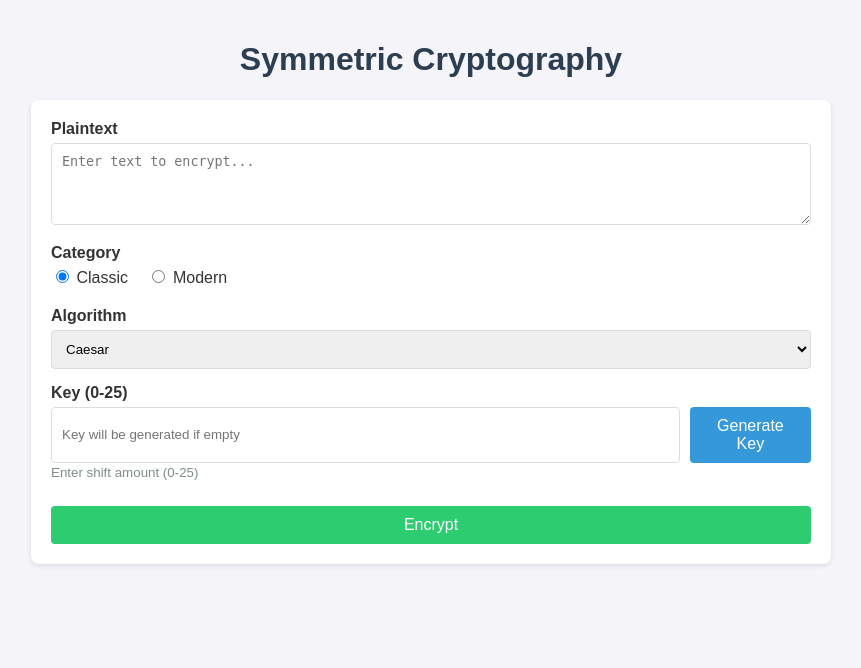
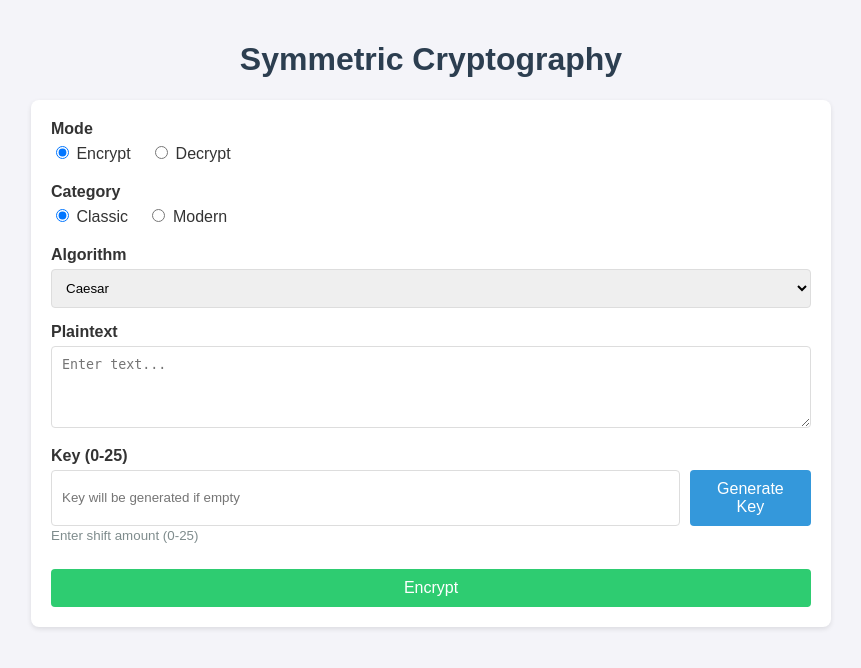
Before and after one commit to AliNyko/Cryptography, a FastAPI app: page / in a window 1280 px wide. Shown: the top 668 px of the page, without its empty margins (209-1070 px from the left). Run offline with FastAPI, Linux system fonts and the light colour scheme.

Commit message:
Update HTML for Decrypt mode

```diff
--- a/templates/index.html
+++ b/templates/index.html
@@ -11,9 +11,13 @@
         <h1>Symmetric Cryptography</h1>
 
         <div class="card">
-            <div class="form-group">
-                <label for="plaintext">Plaintext</label>
-                <textarea id="plaintext" rows="4" placeholder="Enter text to encrypt..."></textarea>
+            <!-- Mode Selection -->
+             <div class="form-group">
+                <label>Mode</label>
+                <div class="radio-group">
+                    <label><input type="radio" name="mode" value="encrypt" checked> Encrypt</label>
+                    <label><input type="radio" name="mode" value="decrypt"> Decrypt</label>
+                </div>
             </div>
 
             <div class="form-group">
@@ -29,6 +33,11 @@
                 <select id="algorithm"></select>
             </div>
 
+            <div class="form-group">
+                <label id="input-label" for="input-text">Plaintext</label>
+                <textarea id="input-text" rows="4" placeholder="Enter text..."></textarea>
+            </div>
+
             <div class="form-group" id="key-section">
                 <label for="key">Key <span id="key-hint"></span></label>
                 <div class="input-group">
@@ -38,24 +47,35 @@
                 <small id="key-desc"></small>
             </div>
 
-            <button id="btn-encrypt" class="primary-btn">Encrypt</button>
+            <!-- Extra fields for decryption (AES/3DES) -->
+            <div id="decrypt-fields" class="hidden">
+                 <div class="form-group hidden" id="group-nonce">
+                    <label>Nonce (Base64)</label>
+                    <input type="text" id="input-nonce">
+                </div>
+                <div class="form-group hidden" id="group-tag">
+                    <label>Tag (Base64)</label>
+                    <input type="text" id="input-tag">
+                </div>
+                <div class="form-group hidden" id="group-iv">
+                    <label>IV (Base64)</label>
+                    <input type="text" id="input-iv">
+                </div>
+            </div>
+
+            <button id="btn-action" class="primary-btn">Encrypt</button>
             <div id="error-msg" class="error hidden"></div>
         </div>
 
         <div class="card result hidden" id="result-card">
             <h2>Result</h2>
 
-            <div class="result-item">
-                <span class="label">Plaintext:</span>
-                <div class="value" id="res-plaintext"></div>
+            <div class="result-item" id="res-group-main">
+                <span class="label" id="res-label-main">Ciphertext (Base64):</span>
+                <div class="value code" id="res-main"></div>
             </div>
 
-            <div class="result-item">
-                <span class="label">Ciphertext (Base64):</span>
-                <div class="value code" id="res-ciphertext"></div>
-            </div>
-
-            <div class="result-item">
+            <div class="result-item" id="res-group-key">
                 <span class="label">Key (Base64/Text):</span>
                 <div class="value code" id="res-key"></div>
             </div>
```
